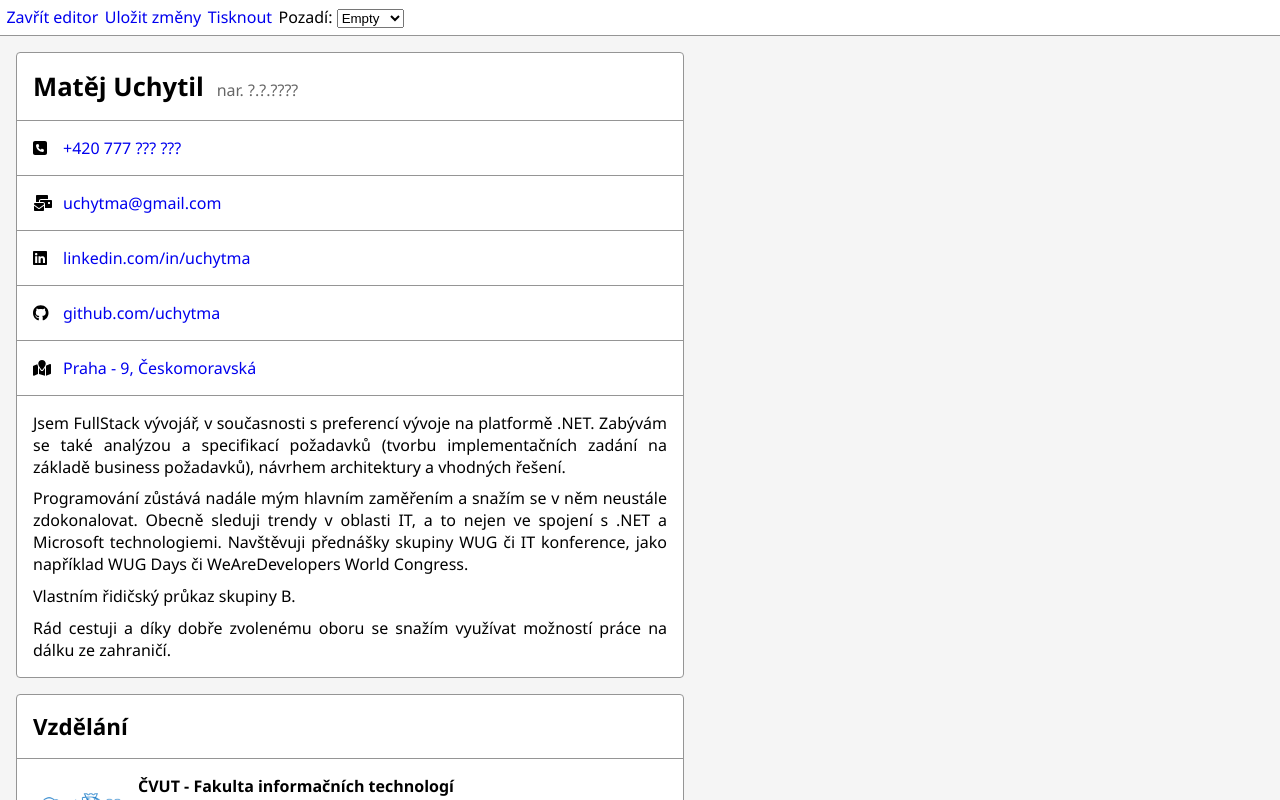
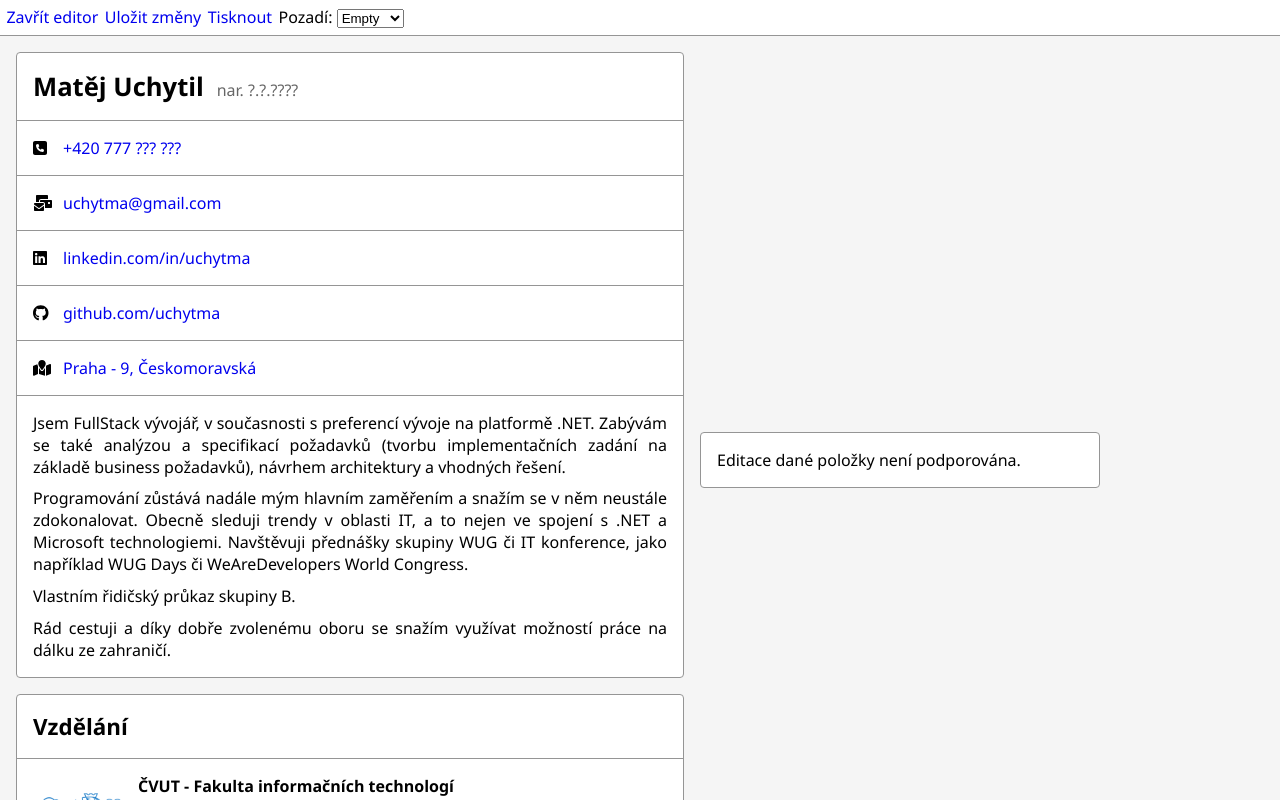
Before and after one commit to uchytma/easy-cv, a Vue app in the folder App/easy-cv/: page /app in a window 1280 px wide. Both pictures are taken after a click on the element 350 px from the left and 536 px from the top of the page. Shown: the top 800 px of the page. Built offline with nearby package versions, Linux system fonts and the light colour scheme.

Commit message:
Edit item in CV

```diff
--- a/App/easy-cv/src/assets/main.css
+++ b/App/easy-cv/src/assets/main.css
@@ -73,6 +73,11 @@ p:not(:last-of-type) {
     margin-bottom: 0.6rem;
 }
 
+.hoverable:hover {
+  cursor: pointer;
+  background-color: var(--color-gray-1) ;
+}
+
 @media print {
   html {
     background-color: white;
--- a/App/easy-cv/src/components/molecules/CvItem.vue
+++ b/App/easy-cv/src/components/molecules/CvItem.vue
@@ -1,5 +1,5 @@
 <template>
-  <div class="item-wrapper">
+  <div class="item-wrapper hoverable">
     <CvItemText v-if="props.item.type === 'text'" :item="(props.item as CvModelItemText)"></CvItemText>
     <CvItemTextarea v-if="props.item.type === 'textarea'" :item="(props.item as CvModelItemTextarea)"></CvItemTextarea>
     <CvItemPanel v-if="props.item.type === 'panel'" :item="(props.item as CvModelItemPanel)"></CvItemPanel>
--- a/App/easy-cv/src/components/molecules/CvSectionHeader.vue
+++ b/App/easy-cv/src/components/molecules/CvSectionHeader.vue
@@ -1,5 +1,5 @@
 <template>
-  <header class="section-header cv-item-padding">
+  <header class="section-header cv-item-padding hoverable">
     <HeaderText :size="props.sectionHeader.size"> {{ props.sectionHeader.title }}</HeaderText>
     <span class="muted">{{ props.sectionHeader.subtitle }}</span>
   </header>
--- a/App/easy-cv/src/components/organisms/CvSection.vue
+++ b/App/easy-cv/src/components/organisms/CvSection.vue
@@ -32,7 +32,7 @@ const emits = defineEmits<{
 }>();
 
 function headerClick(item: CvModelItem, event: Event): void {
-  const target = event.target as HTMLElement;
+  const target = event.currentTarget as HTMLElement;
   emits("onItemSelected", {
     item: item,
     callerPosition: getAbsolutePosition(target, window),
--- /dev/null
+++ b/App/easy-cv/src/components/organisms/edit/CvEditItem.vue
@@ -0,0 +1,34 @@
+<template>
+  <div class="edit-item-wrapper" v-if="props.selectedItem">
+    <component :is="editComponent" :selectedItem="props.selectedItem"></component>
+  </div>
+</template>
+
+<script lang="ts" setup>
+import type { SelectedItem } from "@/stores/mainApp";
+import { computed } from "vue";
+import CvEditUnsupportedType from "./CvEditUnsupportedType.vue";
+import CvEditSection from "./CvEditSection.vue";
+
+const props = defineProps<{
+  selectedItem: SelectedItem | null;
+}>();
+
+const editComponent = computed(() => {
+  if (props.selectedItem) {
+    switch (props.selectedItem.item.type) {
+      case "header":
+        return CvEditSection;
+    }
+  }
+  return CvEditUnsupportedType;
+});
+</script>
+
+<style lang="css" scoped>
+.edit-item-wrapper {
+  background-color: var(--color-light-background);
+  border: 1px solid var(--color-lines);
+  border-radius: var(--border-radius-base);
+}
+</style>
--- /dev/null
+++ b/App/easy-cv/src/components/organisms/edit/CvEditSection.vue
@@ -0,0 +1,17 @@
+<template>
+  <p class="edit-wrapper">{{ props.selectedItem.item.guid }}</p>
+</template>
+
+<script lang="ts" setup>
+import type { SelectedItem } from "@/stores/mainApp";
+
+const props = defineProps<{
+  selectedItem: SelectedItem;
+}>();
+</script>
+
+<style lang="css" scoped>
+.edit-wrapper {
+  padding: var(--base-gap);
+}
+</style>
--- /dev/null
+++ b/App/easy-cv/src/components/organisms/edit/CvEditUnsupportedType.vue
@@ -0,0 +1,9 @@
+<template>
+  <p class="edit-wrapper">Editace dané položky není podporována.</p>
+</template>
+
+<style lang="css" scoped>
+.edit-wrapper {
+  padding: var(--base-gap);
+}
+</style>
--- a/App/easy-cv/src/stores/mainApp.ts
+++ b/App/easy-cv/src/stores/mainApp.ts
@@ -2,12 +2,19 @@ import { ref } from "vue";
 import { defineStore } from "pinia";
 import { getBackgrounds } from "@/services/background/backgroundService";
 import { getDefaultCv } from "@/services/cvModel/cvModelService";
-import type { CvModel } from "@/services/cvModel/cvModel";
+import type { CvModel, CvModelItem, CvModelSection } from "@/services/cvModel/cvModel";
+import type { Position } from "@/services/domUtils/position";
+
+export type SelectedItem = {
+  callerPosition: Position;
+  item: CvModelItem;
+  section: CvModelSection;
+};
 
 export const useMainAppStore = defineStore("mainApp", () => {
   const cvModel = ref<CvModel>({ sections: [] });
-  console.log(cvModel);
   const selectedBackground = ref(getBackgrounds()[0]);
+  const selectedItem = ref<SelectedItem | null>(null);
 
   async function loadDefaultModel(): Promise<CvModel> {
     const model = await getDefaultCv();
@@ -15,5 +22,5 @@ export const useMainAppStore = defineStore("mainApp", () => {
     return model;
   }
 
-  return { selectedBackground, cvModel, loadDefaultModel };
+  return { selectedBackground, cvModel, loadDefaultModel, selectedItem };
 });
--- a/App/easy-cv/src/views/app/AppView.vue
+++ b/App/easy-cv/src/views/app/AppView.vue
@@ -26,12 +26,6 @@ const MainLayoutStyles = computed(() => {
 </script>
 
 <style lang="css" scoped>
-:root {
-  --width-nav: 100px;
-  --width-main: 700px;
-  --width-aside: 400px;
-}
-
 .main-layout {
   display: grid;
   grid: min-content auto / 700px auto;
@@ -56,6 +50,7 @@ const MainLayoutStyles = computed(() => {
 
 .aside {
   grid-area: aside;
+  margin-top: var(--base-gap);
 }
 
 @media (min-width: 1100px) {
@@ -75,6 +70,9 @@ const MainLayoutStyles = computed(() => {
   .main-layout {
     grid: auto / auto 700px 400px;
     grid-template-areas: "nav main aside";
+  }
+  .aside {
+    margin-right: var(--base-gap);
   }
 }
 
--- a/App/easy-cv/src/views/app/components/AppAside.vue
+++ b/App/easy-cv/src/views/app/components/AppAside.vue
@@ -1 +1,27 @@
-<template>&nbsp;</template>
+<template>
+  <div class="aside-wrapper" :style="computedStyle">
+    <CvEditItem :selectedItem="store.selectedItem"></CvEditItem>
+  </div>
+</template>
+
+<script lang="ts" setup>
+import CvEditItem from "@/components/organisms/edit/CvEditItem.vue";
+import { computed, type CSSProperties } from "vue";
+
+import { useMainAppStore } from "@/stores/mainApp";
+const store = useMainAppStore();
+
+const computedStyle = computed<CSSProperties>(() => {
+  const ret: CSSProperties = {};
+  if (store.selectedItem) {
+    ret["margin-top"] = `calc(${store.selectedItem.callerPosition.top}px - var(--base-gap))`;
+  }
+  return ret;
+});
+</script>
+
+<style lang="css" scoped>
+.aside-wrapper {
+  max-width: 400px;
+}
+</style>
--- a/App/easy-cv/src/views/app/components/AppMain.vue
+++ b/App/easy-cv/src/views/app/components/AppMain.vue
@@ -10,14 +10,15 @@
 </template>
 
 <script lang="ts" setup>
-import { useMainAppStore } from "@/stores/mainApp";
 import CvSection from "@/components/organisms/CvSection.vue";
 import type { EventItemSelected } from "@/services/domUtils/eventItemSelected";
 import type { CvModelSection } from "@/services/cvModel/cvModel";
+
+import { useMainAppStore } from "@/stores/mainApp";
 const store = useMainAppStore();
 
 function onItemSelected(event: EventItemSelected, section: CvModelSection): void {
-  console.log("itemSelected", event, section);
+  store.selectedItem = { item: event.item, callerPosition: event.callerPosition, section: section };
 }
 </script>
 
--- a/App/easy-cv/src/views/app/components/AppNav.vue
+++ b/App/easy-cv/src/views/app/components/AppNav.vue
@@ -1,9 +1,9 @@
 <template>
   <div class="nav-container">
     <div class="nav-wrapper">
-      <a href="javascript:void(0)" @click="() => router.push('/')">Zavřít editor</a>
-      <a href="javascript:void(0)">Uložit změny</a>
-      <a href="javascript:void(0)">Tisknout</a>
+      <a class="hoverable" href="javascript:void(0)" @click="() => router.push('/')">Zavřít editor</a>
+      <a class="hoverable" href="javascript:void(0)">Uložit změny</a>
+      <a class="hoverable" href="javascript:void(0)">Tisknout</a>
       <div>
         Pozadí:
         <select v-model="store.selectedBackground">
@@ -40,7 +40,6 @@ const store = useMainAppStore();
   .nav-container {
     position: sticky;
     display: flex;
-    margin: 0.6rem;
     top: var(--base-gap);
     justify-content: flex-end;
   }
```
